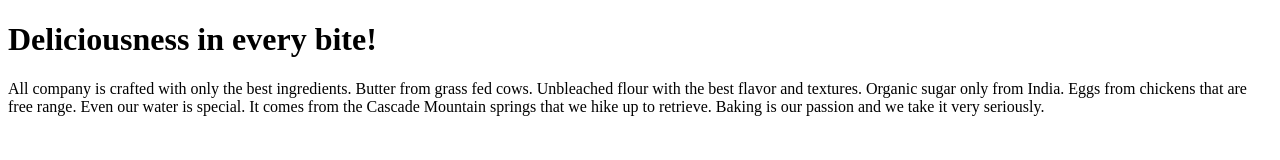
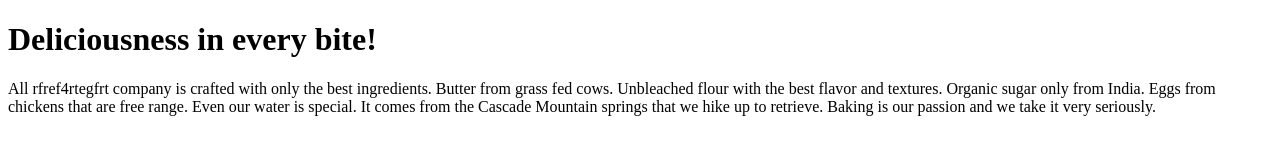
Before and after one commit to Amine-Aitmekideche/secondtut, a plain HTML site: page index.htm in a window 1280 px wide. Drawn offline with Linux system fonts and the light colour scheme.

Commit message:
add text

```diff
--- a/index.htm
+++ b/index.htm
@@ -4,7 +4,7 @@
 
     <h1>Deliciousness in every bite!</h1>
 
-    <p>All  company is crafted with only the best ingredients. Butter from grass fed cows. Unbleached flour with the best flavor and textures. Organic sugar only from India. Eggs from chickens that are free range. Even our water is special. It comes from the Cascade Mountain springs that we hike up to retrieve. Baking is our passion and we take it very seriously.</p>
+    <p>All rfref4rtegfrt company is crafted with only the best ingredients. Butter from grass fed cows. Unbleached flour with the best flavor and textures. Organic sugar only from India. Eggs from chickens that are free range. Even our water is special. It comes from the Cascade Mountain springs that we hike up to retrieve. Baking is our passion and we take it very seriously.</p>
 
 </body>
 </html>
```
